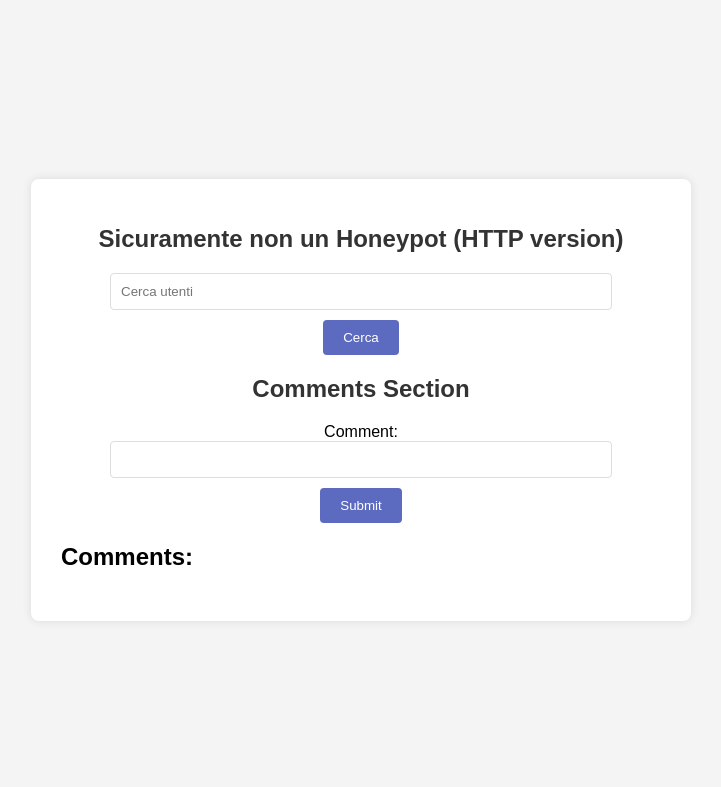
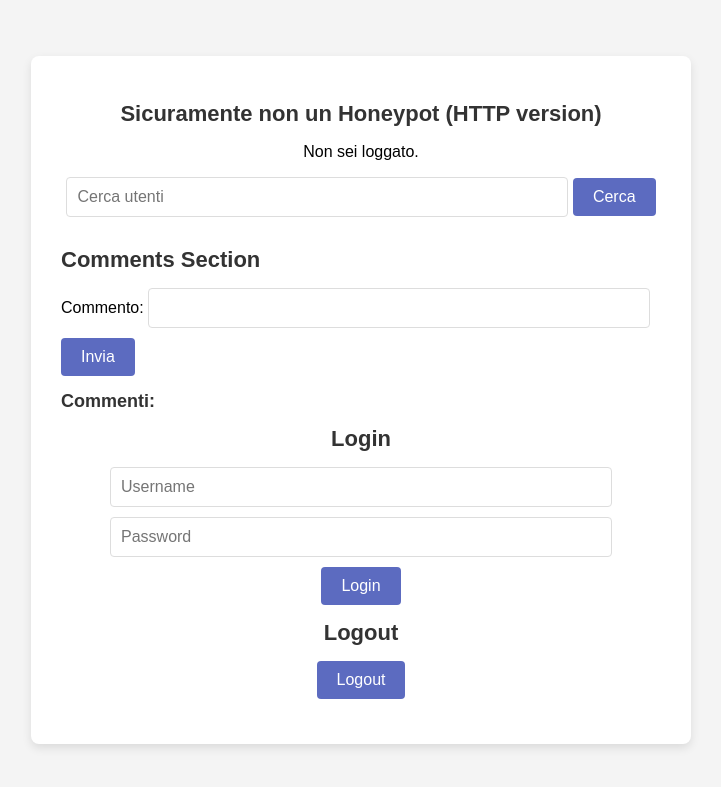
Before and after one commit to NS-Projects-Unina/Honeypot_Docker_1, a Flask app: page / in a window 1280 px wide. Shown: the top 787 px of the page, without its empty margins (279-1000 px from the left). Run offline with Flask 3, Linux system fonts and the light colour scheme; data that the repository does not hold is empty; parts of the project's set-up code (start-up, migrations or seed data) failed here and were passed over.

Commit message:
Raffinato Honeypot HTTP/DB

```diff
--- a/HTTP/app/app.py
+++ b/HTTP/app/app.py
@@ -1,10 +1,13 @@
-from flask import Flask, request, render_template
+from flask import Flask, request, render_template, redirect, url_for, session
 import sqlite3
 import logging
+import requests
+import datetime
 
 app = Flask(__name__)
+app.secret_key = 'your_secret_key'  # Di norma questa dovrebbe essere una chiave segreta casuale
 
-# Configura il logging su file
+# region Configurazioni (logging e db)
 logging.basicConfig(
     filename="/var/log/http_honeypot_history.log",  # Ensure this path matches the volume mount
     level=logging.INFO,
@@ -20,8 +23,9 @@ def get_db_connection():
     conn = sqlite3.connect("./database.db")
     conn.row_factory = sqlite3.Row
     return conn
+# endregion
 
-# Endpoint vulnerabile a SQL Injection
+# region Endpoint vulnerabile a SQL Injection/XSS
 @app.route("/search", methods=["GET", "POST"])
 def search():
     query = request.args.get("q", "")
@@ -33,8 +37,6 @@ def search():
     try:
         cur.execute(sql_query)  # VULNERABILE A SQLi
         results = cur.fetchall()
-        logging.info(f"Risultato query: {results}")
-
         conn.close()
 
         # Pass the results to the template
@@ -45,21 +47,68 @@ def search():
         logging.error(f"Errore: {e}")
         return f"Errore: {e}"
 
-
-# Store comments in memory (not in a database)
+# Salva commenti
 comments = []
 
 # Pagina principale
 @app.route("/", methods=["GET", "POST"])
 def index():
-    logging.info("Index page accessed")  # Test log entry
+    logging.info("Pagina principale visitata")  # Test log entry
+    ip_address = request.remote_addr
+    timestamp = datetime.datetime.now().strftime("%Y-%m-%d %H:%M:%S")
+    send_telegram_message(f"Qualcuno ha visitato la pagina principale del sito!\nIP: {ip_address}, Timestamp: {timestamp}")  # Invia un messaggio Telegram
     if request.method == "POST":
-        comment = request.form.get("comment", "")
-        comments.append(comment)
-        logging.info(f"New comment added: {comment}")
+        if 'username' in session:
+            comment = request.form.get("comment", "")
+            username = session['username']
+            formatted_comment = f"{username}: {comment}"
+            comments.append(formatted_comment)
+            logging.info(f"New comment added: {formatted_comment}")
+        else:
+            return render_template("index.html", comments=comments, error="You can't comment without being logged in")
+    return render_template("index.html", comments=comments)
+# endregion
 
-    return render_template("index.html", comments=comments)
+# region Login
+@app.route("/login", methods=["GET", "POST"])
+def login():
+    if request.method == "POST":
+        username = request.form.get("username")
+        password = request.form.get("password")
 
+        # Check against the list of fake users
+        users = [
+            ("admin", "supersecret", "admin@example.com", "admin"),
+            ("user1", "password123", "user1@example.com", "user"),
+            ("guest", "guest123", "guest@example.com", "guest"),
+            ("john_doe", "qwerty", "john@example.com", "user"),
+            ("alice_smith", "letmein", "alice@example.com", "user")
+        ]
+
+        for user in users:
+            if username == user[0] and password == user[1]:
+                session['username'] = username
+                return redirect(url_for('index'))
+        return "Invalid credentials"
+    return render_template("login.html")
+# endregion
+
+# region Logout
+@app.route("/logout")
+def logout():
+    session.pop('username', None)
+    return redirect(url_for('index'))
+# endregion
+
+# region Messaggi Telegram
+TELEGRAM_TOKEN = "7803238451:AAGFcmuAfredW4QALRMGmTnT7fTv6m8ohLQ" # non dimenticare di rimuovere
+CHAT_ID = "6577743428" # Mettere il proprio chat id
+
+def send_telegram_message(message):
+    url = f"https://api.telegram.org/bot{TELEGRAM_TOKEN}/sendMessage"
+    data = {"chat_id": CHAT_ID, "text": message}
+    requests.post(url, data=data)
+# endregion
 
 if __name__ == "__main__":
     app.run(host="0.0.0.0", port=5000, debug=False)
--- a/HTTP/app/templates/index.html
+++ b/HTTP/app/templates/index.html
@@ -1,6 +1,8 @@
 <!DOCTYPE html>
-<html>
+<html lang="it">
 <head>
+    <meta charset="UTF-8">
+    <meta name="viewport" content="width=device-width, initial-scale=1.0">
     <title>Honeypot HTTP</title>
     <style>
         body {
@@ -17,27 +19,26 @@
             background-color: white;
             padding: 30px;
             border-radius: 8px;
-            box-shadow: 0 0 10px rgba(0, 0, 0, 0.1);
-            width: 80%;
+            box-shadow: 0 4px 10px rgba(0, 0, 0, 0.1);
+            width: 90%;
             max-width: 600px;
+            text-align: center;
         }
         h1 {
-            text-align: center;
             color: #333;
-            font-size: 24px;
+            font-size: 22px;
+            margin-bottom: 15px;
         }
         form {
-            margin: 20px 0;
-            display: flex;
-            flex-direction: column;
-            align-items: center;
+            margin: 15px 0;
         }
-        input[type="text"] {
+        input[type="text"], input[type="password"] {
             padding: 10px;
             width: 80%;
             margin-bottom: 10px;
             border: 1px solid #ddd;
             border-radius: 4px;
+            font-size: 16px;
         }
         button {
             padding: 10px 20px;
@@ -46,32 +47,83 @@
             border: none;
             border-radius: 4px;
             cursor: pointer;
+            font-size: 16px;
         }
         button:hover {
             background-color: #3f51b5;
+        }
+        .comments-section {
+            margin-top: 20px;
+            text-align: left;
+        }
+        .comments-section h2 {
+            font-size: 18px;
+            color: #333;
+            margin-bottom: 10px;
+        }
+        .comment-box {
+            background-color: #f9f9f9;
+            padding: 10px;
+            border-radius: 5px;
+            margin-bottom: 8px;
+            border-left: 4px solid #5c6bc0;
+            font-size: 14px;
+        }
+        .error-message {
+            color: red;
+            font-size: 14px;
+            margin-bottom: 10px;
         }
     </style>
 </head>
 <body>
     <div class="container">
         <h1>Sicuramente non un Honeypot (HTTP version)</h1>
+        {% if session.username %}
+            <p>Sei loggato come: {{ session.username }}</p>
+        {% else %}
+            <p>Non sei loggato.</p>
+        {% endif %}
         <form action="/search" method="get">
             <input type="text" name="q" placeholder="Cerca utenti">
             <button type="submit">Cerca</button>
         </form>
 
+        <div class="comments-section">
             <h1>Comments Section</h1>
+            {% if error %}
+                <div class="error-message">{{ error }}</div>
+            {% endif %}
             <form action="/" method="POST">
-            <label for="comment">Comment:</label>
+                <label for="comment">Commento:</label>
                 <input type="text" id="comment" name="comment" required>
-            <button type="submit">Submit</button>
+                <button type="submit">Invia</button>
             </form>
-        <h2>Comments:</h2>
-        <ul>
+            <h2>Commenti:</h2>
+            <div>
                 {% for comment in comments %}
-                <li>{{ comment|safe }}</li>
+                    <div class="comment-box">{{ comment|safe }}</div>
                 {% endfor %}
-        </ul>
+            </div>
+        </div>
+
+        <div class="login-section">
+            <h1>Login</h1>
+            <form action="/login" method="POST">
+            <div style="display: flex; flex-direction: column; align-items: center;">
+                <input type="text" name="username" placeholder="Username" required>
+                <input type="password" name="password" placeholder="Password" required>
+                <button type="submit">Login</button>
+            </div>
+            </form>
+        </div>
+
+        <div class="logout-section">
+            <h1>Logout</h1>
+            <form action="/logout" method="GET">
+                <button type="submit">Logout</button>
+            </form>
+        </div>
     </div>
 </body>
 </html>
--- a/HTTP/app/templates/search_results.html
+++ b/HTTP/app/templates/search_results.html
@@ -1,7 +1,7 @@
 <!DOCTYPE html>
 <html>
 <head>
-    <title>Search Results</title>
+    <title>Risultati di ricerca</title>
     <style>
         body {
             font-family: Arial, sans-serif;
@@ -46,7 +46,7 @@
 </head>
 <body>
     <div class="container">
-        <h1>Search Results for "{{ query }}"</h1>
+        <h1>Risultati di ricerca per "{{ query }}"</h1>
 
         {% if results %}
             <ul>
--- a/HTTP/requirements.txt
+++ b/HTTP/requirements.txt
@@ -1,2 +1,4 @@
 Flask
 flask_SQLAlchemy
+requests
+datetime
```
Also changed, not shown: HTTP/app/init_db.py (+39 -24 lines), HTTP/app/database.db, 1 other file. Lines whose indentation alone changed are shown as unchanged.
